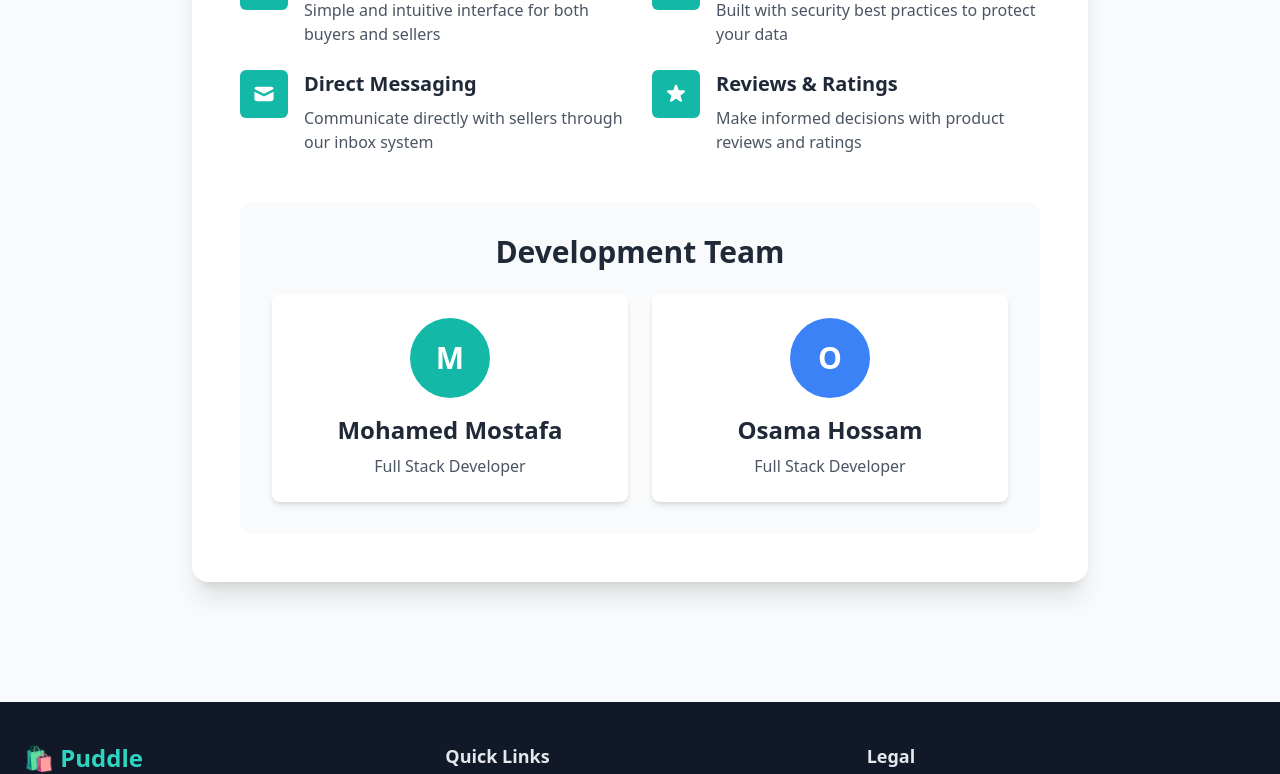
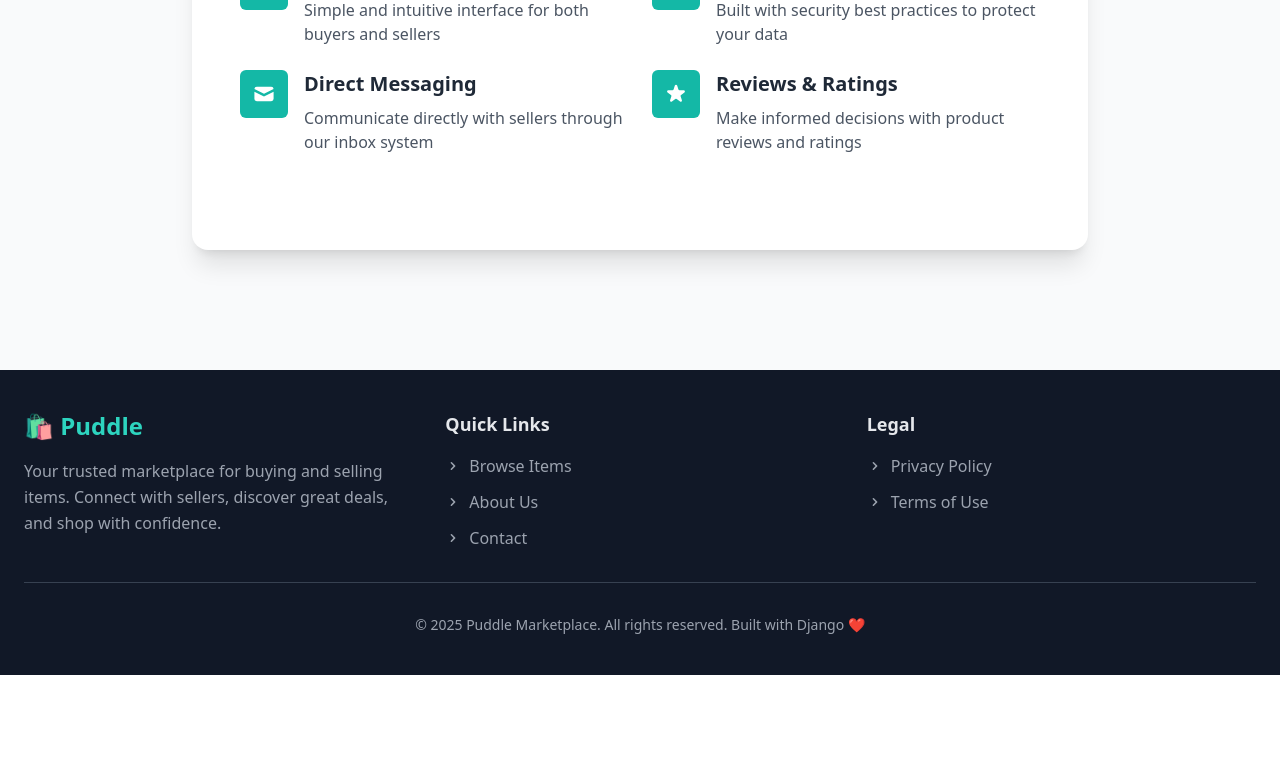
Before and after one commit to mohamedmostafa33/puddle, a Django app: page /about/ in a window 1280 px wide. Shown: the part 724-1498 px from the top of the page. After the commit the page ends 1399 px from the top, so only its background shows below. Run offline with Django 4.2, Linux system fonts and the light colour scheme; some libraries are stand-ins or nearby versions.

Commit message:
Update README and About page content

```diff
--- a/core/templates/core/about.html
+++ b/core/templates/core/about.html
@@ -82,26 +82,6 @@
                     </div>
                 </div>
             </div>
-
-            <div class="bg-gray-50 rounded-xl p-8">
-                <h2 class="text-3xl font-bold text-gray-800 mb-6 text-center">Development Team</h2>
-                <div class="grid grid-cols-1 md:grid-cols-2 gap-6">
-                    <div class="bg-white rounded-lg p-6 shadow-md text-center">
-                        <div class="w-20 h-20 bg-teal-500 rounded-full mx-auto mb-4 flex items-center justify-center text-white text-3xl font-bold">
-                            M
-                        </div>
-                        <h3 class="text-2xl font-bold text-gray-800 mb-2">Mohamed Mostafa</h3>
-                        <p class="text-gray-600">Full Stack Developer</p>
-                    </div>
-                    <div class="bg-white rounded-lg p-6 shadow-md text-center">
-                        <div class="w-20 h-20 bg-blue-500 rounded-full mx-auto mb-4 flex items-center justify-center text-white text-3xl font-bold">
-                            O
-                        </div>
-                        <h3 class="text-2xl font-bold text-gray-800 mb-2">Osama Hossam</h3>
-                        <p class="text-gray-600">Full Stack Developer</p>
-                    </div>
-                </div>
-            </div>
         </div>
     </div>
 </div>
```
Also changed, not shown: README.md.
